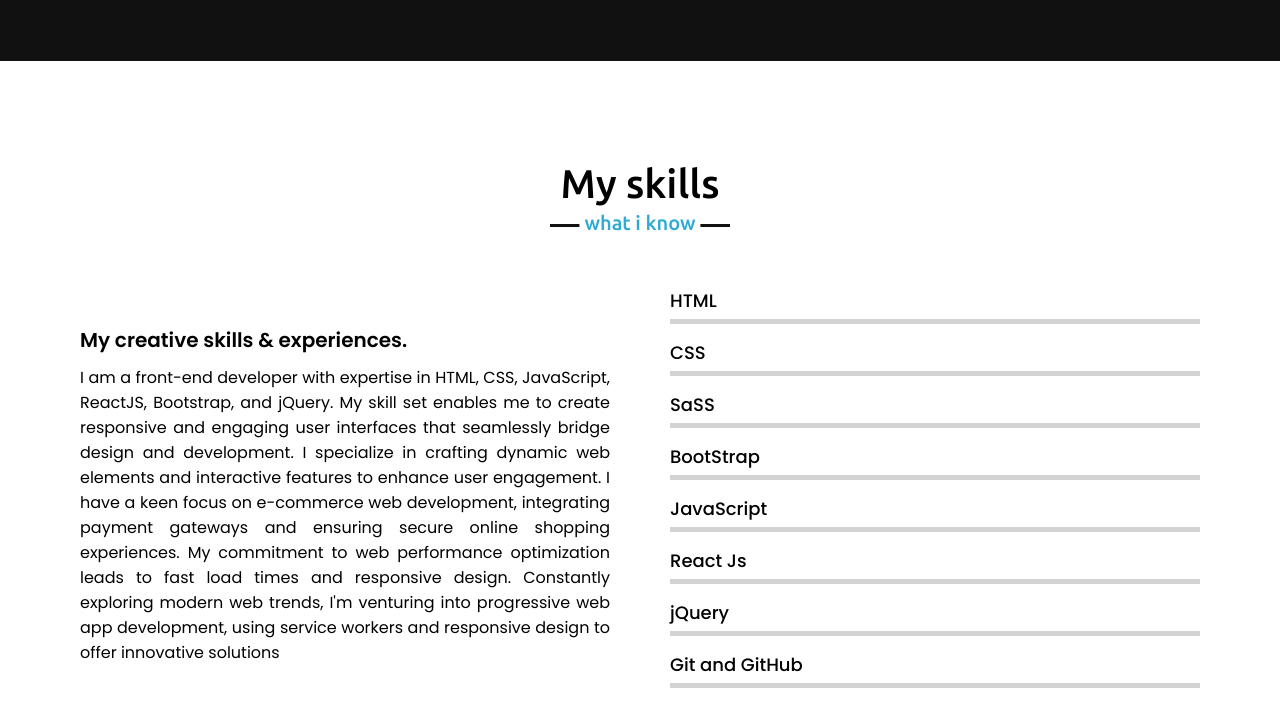
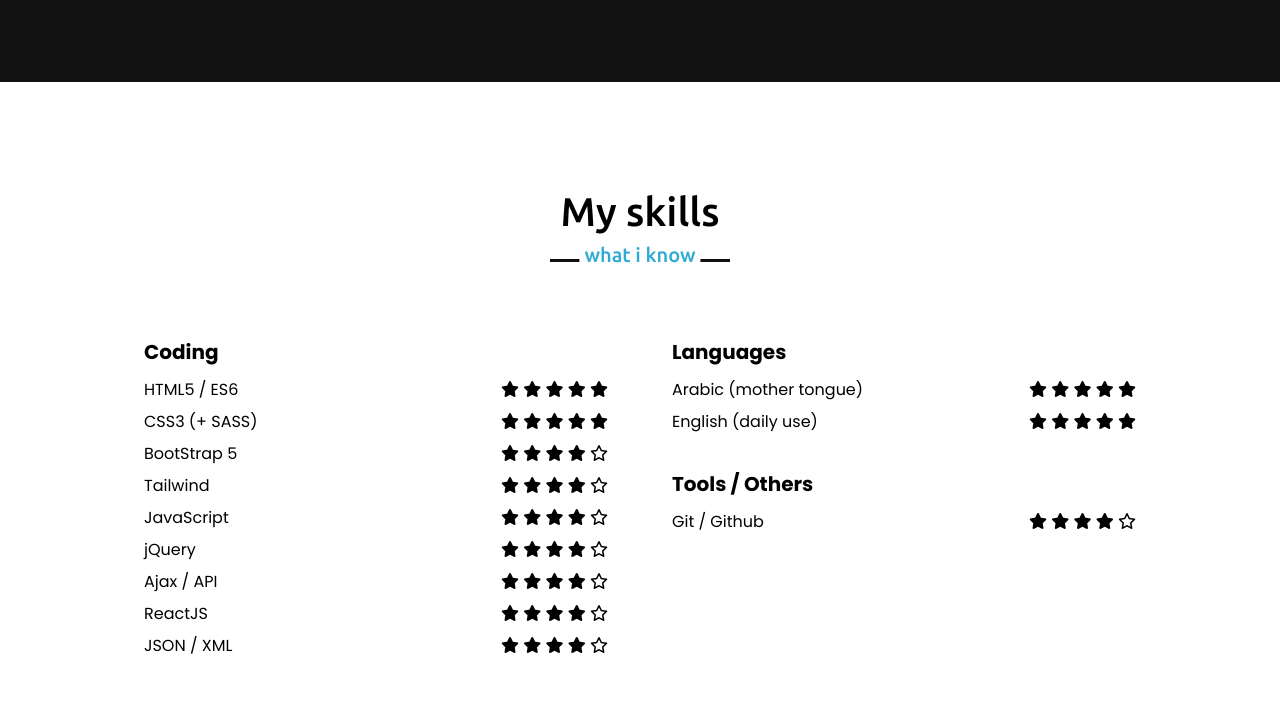
Before and after one commit to AhmedShaaban56/My-Portfolio, a plain HTML site: page index.html in a window 1280 px wide. Shown: the part 2068-2794 px from the top of the page. Drawn offline with nearby package versions, Linux system fonts and the light colour scheme.

Commit message:
skills section changes

```diff
--- a/index.html
+++ b/index.html
@@ -5,6 +5,10 @@
     <meta charset="UTF-8" />
     <meta name="viewport" content="width=device-width, initial-scale=1.0" />
     <title>Ahmed Shaaban</title>
+    <link
+      rel="stylesheet"
+      href="https://cdnjs.cloudflare.com/ajax/libs/font-awesome/6.5.1/css/all.min.css"
+    />
     <link rel="stylesheet" href="style.css" />
     <link
       rel="stylesheet"
@@ -23,6 +27,7 @@
       rel="stylesheet"
       href="https://cdnjs.cloudflare.com/ajax/libs/font-awesome/4.7.0/css/font-awesome.min.css"
     />
+    <script src="https://cdn.tailwindcss.com"></script>
   </head>
   <body>
     <div class="scroll-up-btn">
@@ -77,14 +82,14 @@
             <img src="images/profile-1.jpg" alt="" />
           </div>
           <div class="column right">
-            <div class="text">
-              I'm a <span class="typing-2"></span>
-            </div>
+            <div class="text">I'm a <span class="typing-2"></span></div>
             <p>
-              I am an engineer with strong critical thinking skills and great
-              passion and interest in programming and software skills to engage
-              with the most recent technologies and keep us with the worldwide
-              trends
+              Leveraging a background in Electrical Power Engineering, I've
+              seamlessly transitioned into a versatile Front-End Developer.
+              Proficient in HTML, CSS, JavaScript, Bootstrap, jQuery, and
+              React.js, I bring a unique blend of analytical thinking and
+              creative problem-solving. Let's collaborate to craft innovative
+              and visually captivating web solutions.
             </p>
             <a href="./Files/Ahmed Shaaban cv.pdf" download target="_blank"
               >Download CV</a
@@ -136,82 +141,137 @@
     <section class="skills" id="skills">
       <div class="max-width">
         <h2 class="title">My skills</h2>
-        <div class="skills-content">
-          <div class="column left">
-            <div class="text">My creative skills & experiences.</div>
-            <p>
-              I am a front-end developer with expertise in HTML, CSS,
-              JavaScript, ReactJS, Bootstrap, and jQuery. My skill set enables
-              me to create responsive and engaging user interfaces that
-              seamlessly bridge design and development. I specialize in crafting
-              dynamic web elements and interactive features to enhance user
-              engagement. I have a keen focus on e-commerce web development,
-              integrating payment gateways and ensuring secure online shopping
-              experiences. My commitment to web performance optimization leads
-              to fast load times and responsive design. Constantly exploring
-              modern web trends, I'm venturing into progressive web app
-              development, using service workers and responsive design to offer
-              innovative solutions
-            </p>
-            <!-- <a href="#">Read more</a> -->
+
+        <div class="py-4 px-6 md:px-16 grid md:grid-cols-2 gap-16">
+          <div class="leading-loose">
+            <h3 class="font-bold text-xl mb-2">Coding</h3>
+            <dl class="group flex block justify-between">
+              <dt class="group-hover:font-bold">HTML5 / ES6</dt>
+              <dd class="flex-shrink-0">
+                <i class="fa-solid fa-star"></i>
+                <i class="fa-solid fa-star"></i>
+                <i class="fa-solid fa-star"></i>
+                <i class="fa-solid fa-star"></i>
+                <i class="fa-solid fa-star"></i>
+              </dd>
+            </dl>
+            <dl class="group flex block justify-between">
+              <dt class="group-hover:font-bold">CSS3 (+ SASS)</dt>
+              <dd class="flex-shrink-0">
+                <i class="fa-solid fa-star"></i>
+                <i class="fa-solid fa-star"></i>
+                <i class="fa-solid fa-star"></i>
+                <i class="fa-solid fa-star"></i>
+                <i class="fa-solid fa-star"></i>
+              </dd>
+            </dl>
+            <dl class="group flex block justify-between">
+              <dt class="group-hover:font-bold">BootStrap 5</dt>
+              <dd class="flex-shrink-0">
+                <i class="fa-solid fa-star"></i>
+                <i class="fa-solid fa-star"></i>
+                <i class="fa-solid fa-star"></i>
+                <i class="fa-solid fa-star"></i>
+                <i class="fa-regular fa-star"></i>
+              </dd>
+            </dl>
+            <dl class="group flex block justify-between">
+              <dt class="group-hover:font-bold">Tailwind</dt>
+              <dd class="flex-shrink-0">
+                <i class="fa-solid fa-star"></i>
+                <i class="fa-solid fa-star"></i>
+                <i class="fa-solid fa-star"></i>
+                <i class="fa-solid fa-star"></i>
+                <i class="fa-regular fa-star"></i>
+              </dd>
+            </dl>
+            <dl class="group flex block justify-between">
+              <dt class="group-hover:font-bold">JavaScript</dt>
+              <dd class="flex-shrink-0">
+                <i class="fa-solid fa-star"></i>
+                <i class="fa-solid fa-star"></i>
+                <i class="fa-solid fa-star"></i>
+                <i class="fa-solid fa-star"></i>
+                <i class="fa-regular fa-star"></i>
+              </dd>
+            </dl>
+            <dl class="group flex block justify-between">
+              <dt class="group-hover:font-bold">jQuery</dt>
+              <dd class="flex-shrink-0">
+                <i class="fa-solid fa-star"></i>
+                <i class="fa-solid fa-star"></i>
+                <i class="fa-solid fa-star"></i>
+                <i class="fa-solid fa-star"></i>
+                <i class="fa-regular fa-star"></i>
+              </dd>
+            </dl>
+            <dl class="group flex block justify-between">
+              <dt class="group-hover:font-bold">Ajax / API</dt>
+              <dd class="flex-shrink-0">
+                <i class="fa-solid fa-star"></i>
+                <i class="fa-solid fa-star"></i>
+                <i class="fa-solid fa-star"></i>
+                <i class="fa-solid fa-star"></i>
+                <i class="fa-regular fa-star"></i>
+              </dd>
+            </dl>
+            <dl class="group flex block justify-between">
+              <dt class="group-hover:font-bold">ReactJS</dt>
+              <dd class="flex-shrink-0">
+                <i class="fa-solid fa-star"></i>
+                <i class="fa-solid fa-star"></i>
+                <i class="fa-solid fa-star"></i>
+                <i class="fa-solid fa-star"></i>
+                <i class="fa-regular fa-star"></i>
+              </dd>
+            </dl>
+
+            <dl class="group flex block justify-between">
+              <dt class="group-hover:font-bold">JSON / XML</dt>
+              <dd class="flex-shrink-0">
+                <i class="fa-solid fa-star"></i>
+                <i class="fa-solid fa-star"></i>
+                <i class="fa-solid fa-star"></i>
+                <i class="fa-solid fa-star"></i>
+                <i class="fa-regular fa-star"></i>
+              </dd>
+            </dl>
           </div>
-          <div class="column right">
-            <div class="bars">
-              <div class="info">
-                <span>HTML</span>
-                <!-- <span>90%</span> -->
-              </div>
-              <div class="line html"></div>
-            </div>
-            <div class="bars">
-              <div class="info">
-                <span>CSS</span>
-                <!-- <span>95%</span> -->
-              </div>
-              <div class="line css"></div>
-            </div>
-            <div class="bars">
-              <div class="info">
-                <span>SaSS</span>
-                <!-- <span>95%</span> -->
-              </div>
-              <div class="line css"></div>
-            </div>
-            <div class="bars">
-              <div class="info">
-                <span>BootStrap</span>
-                <!-- <span>95%</span> -->
-              </div>
-              <div class="line Bootstrap"></div>
-            </div>
-            <div class="bars">
-              <div class="info">
-                <span>JavaScript</span>
-                <!-- <span>80%</span> -->
-              </div>
-              <div class="line js"></div>
-            </div>
-            <div class="bars">
-              <div class="info">
-                <span>React Js</span>
-                <!-- <span>80%</span> -->
-              </div>
-              <div class="line react"></div>
-            </div>
-            <div class="bars">
-              <div class="info">
-                <span>jQuery</span>
-                <!-- <span>80%</span> -->
-              </div>
-              <div class="line jQuery"></div>
-            </div>
-            <div class="bars">
-              <div class="info">
-                <span>Git and GitHub</span>
-                <!-- <span>85%</span> -->
-              </div>
-              <div class="line github"></div>
-            </div>
+          <div class="leading-loose">
+            <h3 class="font-bold text-xl mb-2">Languages</h3>
+            <dl class="group flex block justify-between">
+              <dt class="group-hover:font-bold">Arabic (mother tongue)</dt>
+              <dd class="flex-shrink-0">
+                <i class="fa-solid fa-star"></i>
+                <i class="fa-solid fa-star"></i>
+                <i class="fa-solid fa-star"></i>
+                <i class="fa-solid fa-star"></i>
+                <i class="fa-solid fa-star"></i>
+              </dd>
+            </dl>
+            <dl class="group flex block justify-between">
+              <dt class="group-hover:font-bold">English (daily use)</dt>
+              <dd class="flex-shrink-0">
+                <i class="fa-solid fa-star"></i>
+                <i class="fa-solid fa-star"></i>
+                <i class="fa-solid fa-star"></i>
+                <i class="fa-solid fa-star"></i>
+                <i class="fa-solid fa-star"></i>
+              </dd>
+            </dl>
+
+            <h3 class="font-bold text-xl mb-2 mt-8">Tools / Others</h3>
+
+            <dl class="group flex block justify-between">
+              <dt class="group-hover:font-bold">Git / Github</dt>
+              <dd class="flex-shrink-0">
+                <i class="fa-solid fa-star"></i>
+                <i class="fa-solid fa-star"></i>
+                <i class="fa-solid fa-star"></i>
+                <i class="fa-solid fa-star"></i>
+                <i class="fa-regular fa-star"></i>
+              </dd>
+            </dl>
           </div>
         </div>
       </div>
@@ -351,8 +411,8 @@
     <!-- footer section start -->
     <footer>
       <span
-        >Created By Ahmed <span class="far fa-copyright"></span> 2023 All
-        rights reserved.</span
+        >Created By Ahmed <span class="far fa-copyright"></span> 2023 All rights
+        reserved.</span
       >
     </footer>
 
--- a/style.css
+++ b/style.css
@@ -410,6 +410,9 @@ section .title::after {
 .skills-content .seudo .github::before {
   width: 90%;
 }
+dl.group:hover .fa-solid {
+  color: var(--crimson);
+}
 
 /* projects section styling */
 .projects .title::after {
@@ -674,7 +677,7 @@ footer span a:hover {
   .skills .skills-content .column,
   .contact .contact-content .column {
     width: 100%;
-    margin-bottom: 35px;
+    margin-bottom: 20px;
   }
   .about {
     text-align: center;
@@ -716,10 +719,8 @@ footer span a:hover {
   }
   .services .serv-content .card {
     width: 100%;
-    /* padding-top:10px ; */
   }
-  .services .serv-content .card .box {
-  }
+
   .home .home-content .socials a {
     padding: 2px;
     font-size: 40px;
```
